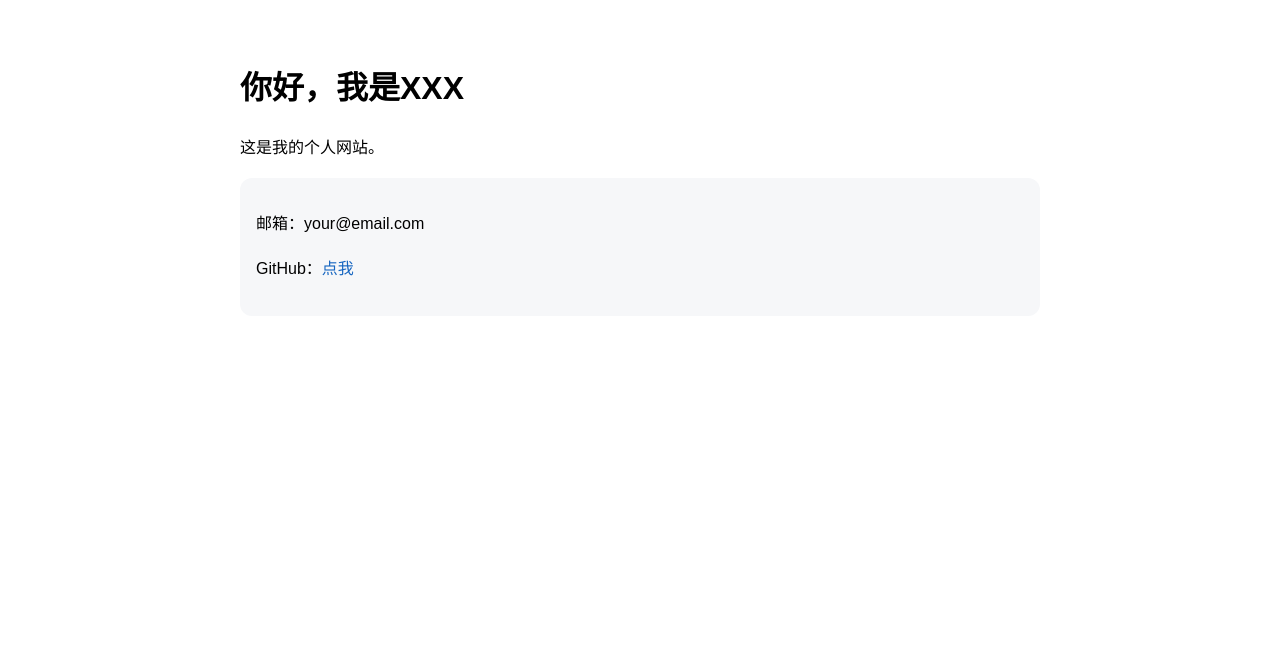
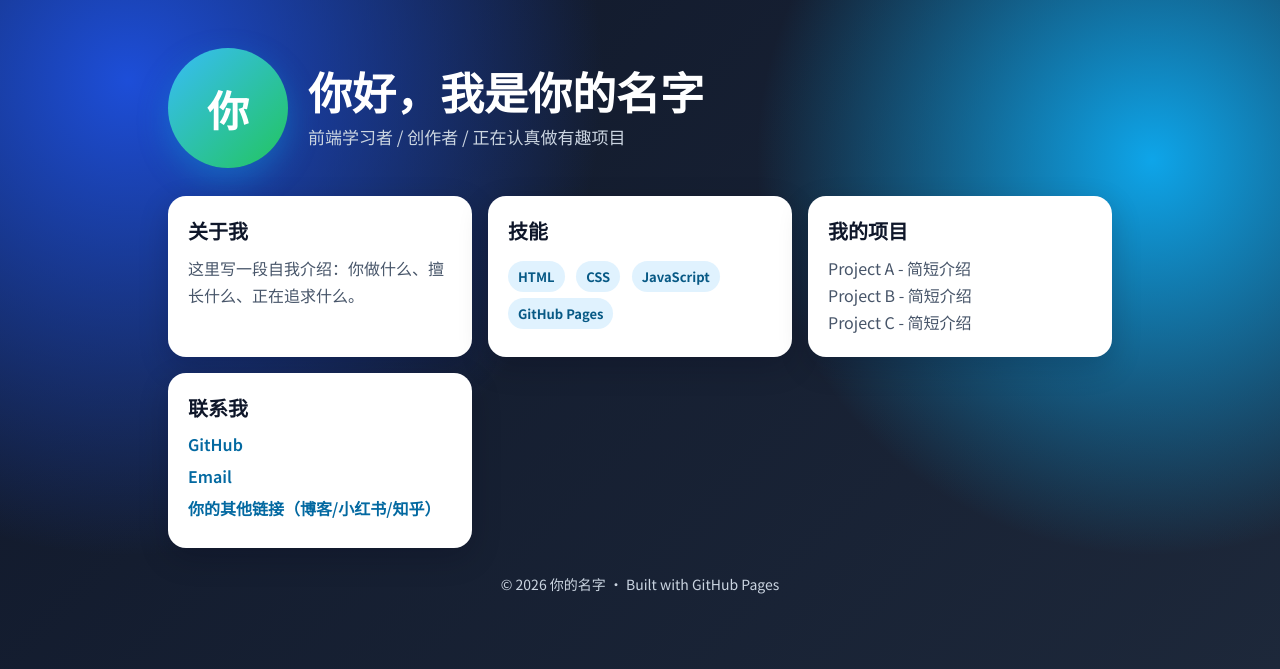
Before and after one commit to lhyljyt/my-world, a plain HTML site: page index.html in a window 1280 px wide. Drawn offline with Linux system fonts and the light colour scheme.

Commit message:
Update index.html

```diff
--- a/index.html
+++ b/index.html
@@ -3,20 +3,167 @@
 <head>
   <meta charset="UTF-8" />
   <meta name="viewport" content="width=device-width, initial-scale=1.0" />
-  <title>我的个人网站</title>
+  <title>我的个人主页</title>
+  <link rel="preconnect" href="https://fonts.googleapis.com">
+  <link rel="preconnect" href="https://fonts.gstatic.com" crossorigin>
+  <link href="https://fonts.googleapis.com/css2?family=Noto+Sans+SC:wght@400;600;700;900&display=swap" rel="stylesheet">
   <style>
-    body{font-family:Arial,sans-serif;max-width:800px;margin:60px auto;padding:0 16px;line-height:1.8}
-    h1{margin-bottom:8px}
-    .card{background:#f6f7f9;padding:16px;border-radius:12px}
-    a{color:#1565c0;text-decoration:none}
+    :root{
+      --bg1:#0f172a;
+      --bg2:#1e293b;
+      --card:#ffffff;
+      --text:#0f172a;
+      --muted:#475569;
+      --accent:#0ea5e9;
+      --accent2:#22c55e;
+    }
+
+    *{box-sizing:border-box}
+    body{
+      margin:0;
+      font-family:"Noto Sans SC",sans-serif;
+      color:#e2e8f0;
+      background:
+        radial-gradient(circle at 10% 10%, #1d4ed8 0%, transparent 35%),
+        radial-gradient(circle at 90% 20%, #0ea5e9 0%, transparent 30%),
+        linear-gradient(135deg, var(--bg1), var(--bg2));
+      min-height:100vh;
+    }
+
+    .wrap{
+      max-width:980px;
+      margin:0 auto;
+      padding:48px 18px 72px;
+    }
+
+    .hero{
+      display:grid;
+      grid-template-columns:120px 1fr;
+      gap:20px;
+      align-items:center;
+      margin-bottom:28px;
+    }
+
+    .avatar{
+      width:120px;height:120px;border-radius:50%;
+      background:linear-gradient(135deg,#38bdf8,#22c55e);
+      display:grid;place-items:center;
+      font-size:42px;font-weight:900;color:white;
+      box-shadow:0 12px 30px rgba(14,165,233,.35);
+    }
+
+    h1{
+      margin:0 0 8px;
+      font-size:clamp(28px,5vw,44px);
+      line-height:1.1;
+      color:white;
+    }
+
+    .subtitle{
+      margin:0;
+      color:#cbd5e1;
+      font-size:17px;
+    }
+
+    .grid{
+      display:grid;
+      grid-template-columns:repeat(auto-fit,minmax(260px,1fr));
+      gap:16px;
+      margin-top:22px;
+    }
+
+    .card{
+      background:var(--card);
+      color:var(--text);
+      border-radius:18px;
+      padding:20px;
+      box-shadow:0 10px 30px rgba(2,6,23,.2);
+      transform:translateY(0);
+      transition:.25s ease;
+    }
+
+    .card:hover{transform:translateY(-4px)}
+    .card h2{margin:0 0 10px;font-size:20px}
+    .card p{margin:0;color:var(--muted);line-height:1.7}
+
+    .tag{
+      display:inline-block;
+      margin:6px 8px 0 0;
+      padding:6px 10px;
+      border-radius:999px;
+      background:#e0f2fe;
+      color:#075985;
+      font-size:13px;
+      font-weight:700;
+    }
+
+    .links a{
+      display:block;
+      margin:8px 0;
+      color:#0369a1;
+      text-decoration:none;
+      font-weight:600;
+    }
+
+    .links a:hover{text-decoration:underline}
+
+    footer{
+      margin-top:26px;
+      color:#cbd5e1;
+      font-size:14px;
+      text-align:center;
+    }
+
+    @media (max-width:640px){
+      .hero{grid-template-columns:1fr; text-align:center}
+      .avatar{margin:0 auto}
+    }
   </style>
 </head>
 <body>
-  <h1>你好，我是XXX</h1>
-  <p>这是我的个人网站。</p>
-  <div class="card">
-    <p>邮箱：your@email.com</p>
-    <p>GitHub：<a href="https://github.com/你的用户名" target="_blank">点我</a></p>
-  </div>
+  <main class="wrap">
+    <section class="hero">
+      <div class="avatar">你</div>
+      <div>
+        <h1>你好，我是你的名字</h1>
+        <p class="subtitle">前端学习者 / 创作者 / 正在认真做有趣项目</p>
+      </div>
+    </section>
+
+    <section class="grid">
+      <article class="card">
+        <h2>关于我</h2>
+        <p>
+          这里写一段自我介绍：你做什么、擅长什么、正在追求什么。
+        </p>
+      </article>
+
+      <article class="card">
+        <h2>技能</h2>
+        <span class="tag">HTML</span>
+        <span class="tag">CSS</span>
+        <span class="tag">JavaScript</span>
+        <span class="tag">GitHub Pages</span>
+      </article>
+
+      <article class="card">
+        <h2>我的项目</h2>
+        <p>Project A - 简短介绍</p>
+        <p>Project B - 简短介绍</p>
+        <p>Project C - 简短介绍</p>
+      </article>
+
+      <article class="card links">
+        <h2>联系我</h2>
+        <a href="https://github.com/你的用户名" target="_blank">GitHub</a>
+        <a href="mailto:your@email.com">Email</a>
+        <a href="#" target="_blank">你的其他链接（博客/小红书/知乎）</a>
+      </article>
+    </section>
+
+    <footer>
+      © 2026 你的名字 · Built with GitHub Pages
+    </footer>
+  </main>
 </body>
 </html>
```
